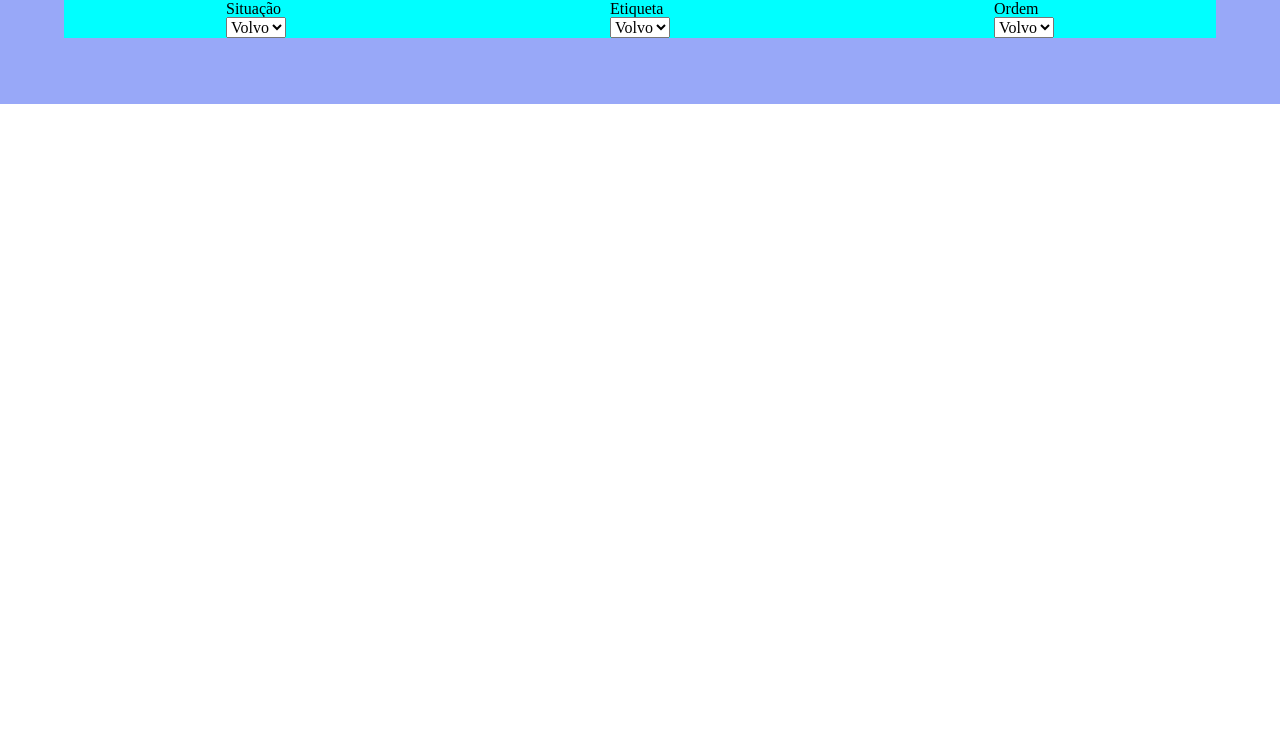
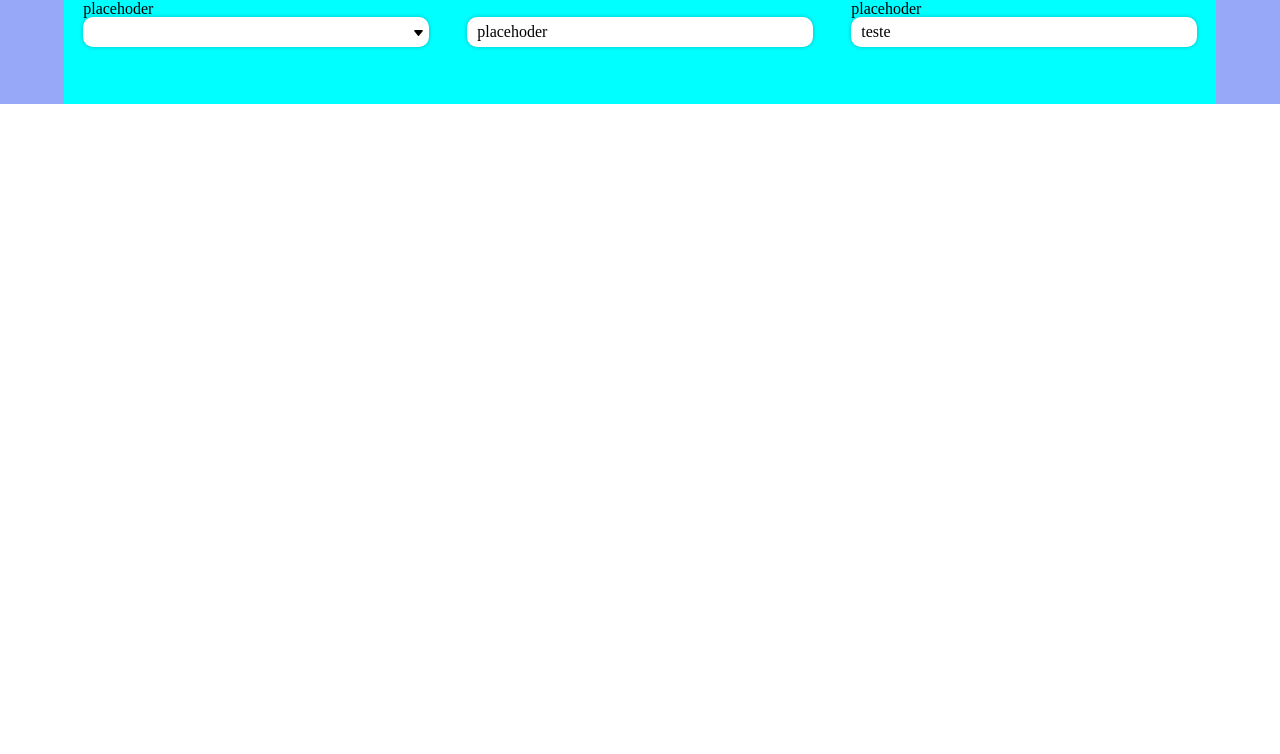
Before and after one commit to OliveiraJess/lista-compras, a plain HTML site: page index.html in a window 1280 px wide. Shown: the part 46-800 px from the top of the page. Drawn offline with Linux system fonts and the light colour scheme.

Commit message:
criando estados do filtro

```diff
--- a/index.html
+++ b/index.html
@@ -11,42 +11,57 @@
 
 	<body>
 
-		<div id="navigation">
+		<div id='navigation'>
 
-			<div class="container">
+			<div class='container'>
 
 				<h1>TheList</h1>
 
-				<div id="filters">
+				<div id='filters'>
 					<div class="filter" id="situation">
-						<label for="cars">Situação</label>
-						<select id="cars" name="carlist" form="carform">
-						  <option value="volvo">Volvo</option>
-						  <option value="saab">Saab</option>
-						  <option value="opel">Opel</option>
-						  <option value="audi">Audi</option>
+						<p activated="true">placehoder</p>
+						<button filter><img src="style/image/arrow_down.svg" alt="arrow"></button>
+					</div>
+
+					<div class="filter" id="tag">
+						<p activated="false">placehoder</p>
+						<button filter>placehoder</button>
+					</div>
+
+					<div class="filter" id="order">
+						<p activated="true">placehoder</p>
+						<button filter>teste</button>
+					</div>
+
+					<!-- <div class='filter' id='situation'>
+						<label for='cars'>Situação</label>
+						<select id='cars' name='carlist' form='carform'>
+						  <option value='volvo'>Volvo</option>
+						  <option value='saab'>Saab</option>
+						  <option value='opel'>Opel</option>
+						  <option value='audi'>Audi</option>
 						</select>
 					</div>
 
-					<div class="filter" id="etiqueta">
-						<label for="cars">Etiqueta</label>
-						<select id="cars" name="carlist" form="carform">
-						  <option value="volvo">Volvo</option>
-						  <option value="saab">Saab</option>
-						  <option value="opel">Opel</option>
-						  <option value="audi">Audi</option>
+					<div class='filter' id='tag'>
+						<label for='cars'>Etiqueta</label>
+						<select id='cars' name='carlist' form='carform'>
+						  <option value='volvo'>Volvo</option>
+						  <option value='saab'>Saab</option>
+						  <option value='opel'>Opel</option>
+						  <option value='audi'>Audi</option>
 						</select>
 					</div>
 
-					<div class="filter" id="ordem">
-						<label for="cars">Ordem</label>
-						<select id="cars" name="carlist" form="carform">
-						  <option value="volvo">Volvo</option>
-						  <option value="saab">Saab</option>
-						  <option value="opel">Opel</option>
-						  <option value="audi">Audi</option>
+					<div class='filter' id='order'>
+						<label for='cars'>Ordem</label>
+						<select id='cars' name='carlist' form='carform'>
+						  <option value='volvo'>Volvo</option>
+						  <option value='saab'>Saab</option>
+						  <option value='opel'>Opel</option>
+						  <option value='audi'>Audi</option>
 						</select>
-					</div>
+					</div> -->
 				</div>
 
 			</div>
--- a/style/index.css
+++ b/style/index.css
@@ -15,6 +15,7 @@ body {
 
 .container {
     width: 90%;
+    height: 100%;
     margin: 0 auto;
     display: flex;
     flex-direction: column;
@@ -26,6 +27,7 @@ h1 {
     font-size: 2em;
 }
 
+/* antigo */
 #filters {
     width: 100%;
     margin-top: 15px;
@@ -37,4 +39,49 @@ h1 {
 
 label {
     display: block;
+
 }
+
+
+
+
+
+
+.filter {
+    width: 30%;
+    position: relative;
+}
+
+img {
+    height: 70%;
+    position: absolute;
+    right: 0;
+    top: 15%;
+}
+
+button[filter] {
+    text-align: left;
+    border: none;
+    box-shadow: 0px 0px 4px #00000040;
+    padding: 0 20px 0 10px;
+    background-color: #ffffff;
+    min-width: 100%;
+    height: 30px;
+    position: relative;
+    border-radius: 10px;
+}
+
+button[filter]:focus {
+    border: 2px solid blue;
+
+}
+
+p[activated='false'] {
+    transform: translate(10px, 23px);
+
+}
+
+p[activated='true'] {
+    transform: translate(0, 0);
+
+}
```
Also changed, not shown: style/image/arrow_down.svg (added).
